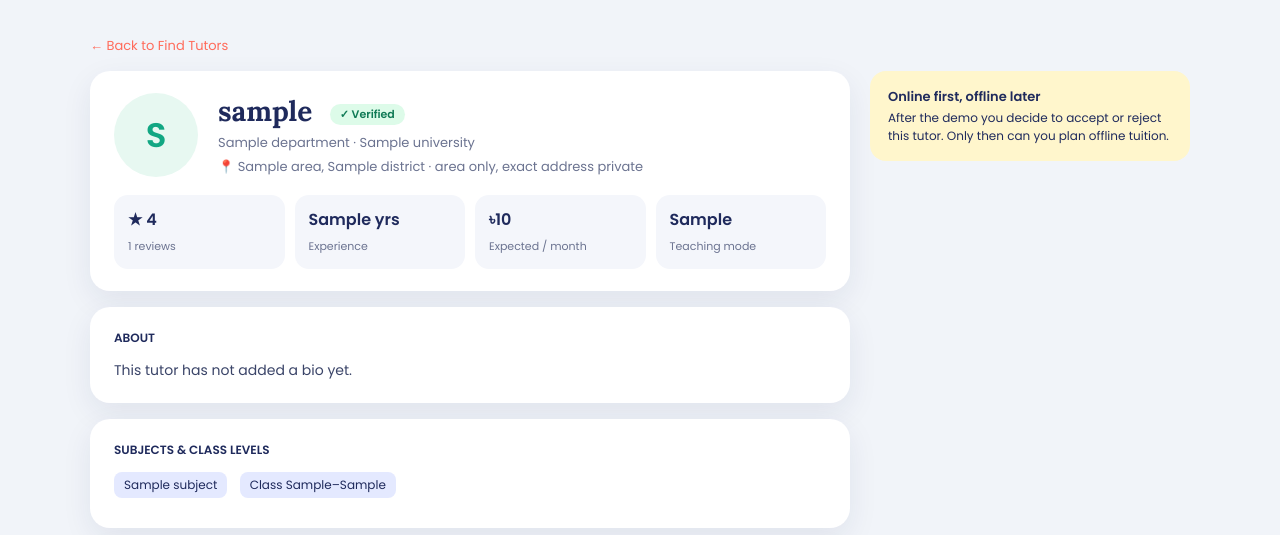
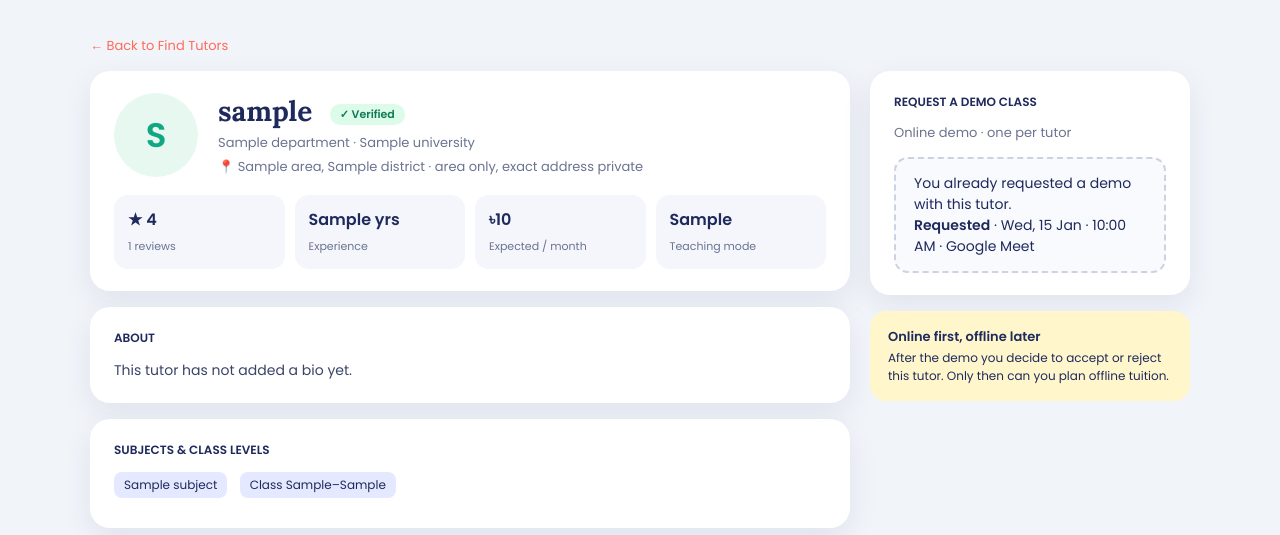
Before and after one commit to ParthoGh09/TutorLink, a Django app: template tutorlink/templates/tutors/tutor_profile.html in a window 1280 px wide. Shown: the top 535 px of the page. Run offline with Django 5.2, Linux system fonts and the light colour scheme; tables that the repository leaves empty hold one stand-in row (values such as "Sample post"); the template is opened without the code that fills it: values that come from a table or form of the project are taken from there, most other values are stand-ins (such as "Sample title", 1, 10 or a date in 2020).

Commit message:
demo class html

```diff
--- a/tutorlink/templates/tutors/tutor_profile.html
+++ b/tutorlink/templates/tutors/tutor_profile.html
@@ -119,7 +119,51 @@
 
         <div class="side">
 
-            <!-- DEMO FORM -->
+                        <div class="card">
+                <h2>Request a Demo Class</h2>
+                <div class="meta">Online demo · one per tutor</div>
+
+                {% if existing_demo %}
+                <div class="box" style="margin-top:14px">
+                    You already requested a demo with this tutor.<br>
+                    <b>{{ existing_demo.get_status_display }}</b> ·
+                    {{ existing_demo.date|date:"D, j M" }} · {{ existing_demo.time|time:"g:i A" }}
+                    · {{ existing_demo.get_platform_display }}
+                </div>
+                {% else %}
+                <form method="post">
+                    {% csrf_token %}
+
+                    <span class="lbl">Subject</span>
+                    <select name="subject">
+                        {% for s in tutor.subjects.all %}
+                        <option value="{{ s.id }}">{{ s.name }}</option>
+                        {% empty %}
+                        <option value="">Any subject</option>
+                        {% endfor %}
+                    </select>
+
+                    <span class="lbl">Date</span>
+                    <input type="date" name="date" min="{{ today|date:'Y-m-d' }}" required>
+
+                    <span class="lbl">Time</span>
+                    <select name="time">
+                        {% for value, label in time_slots %}
+                        <option value="{{ value }}">{{ label }}</option>
+                        {% endfor %}
+                    </select>
+
+                    <span class="lbl">Meeting platform</span>
+                    <div class="plat">
+                        <label><input type="radio" name="platform" value="MEET" checked><span>Google Meet</span></label>
+                        <label><input type="radio" name="platform" value="ZOOM"><span>Zoom</span></label>
+                    </div>
+
+                    <button type="submit" class="btn">Request Online Demo</button>
+                    <div class="note">Free · No offline meeting needed yet</div>
+                </form>
+                {% endif %}
+            </div>
 
             <div class="tip"><b>Online first, offline later</b>
                 After the demo you decide to accept or reject this tutor. Only then can you plan offline tuition.</div>
```
